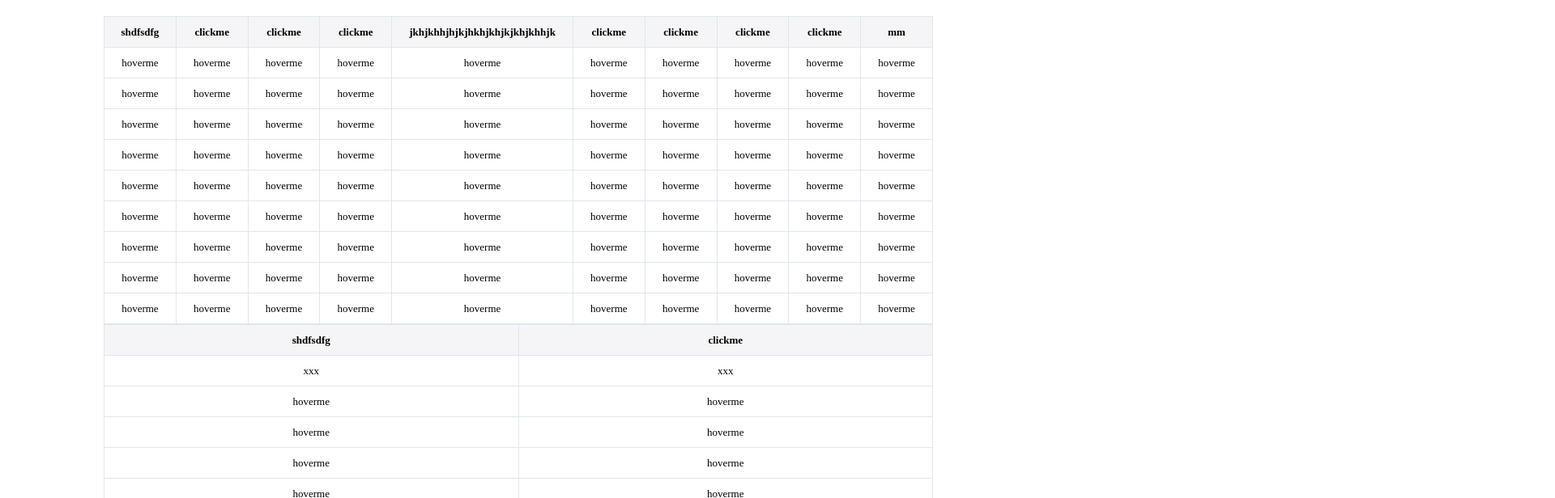
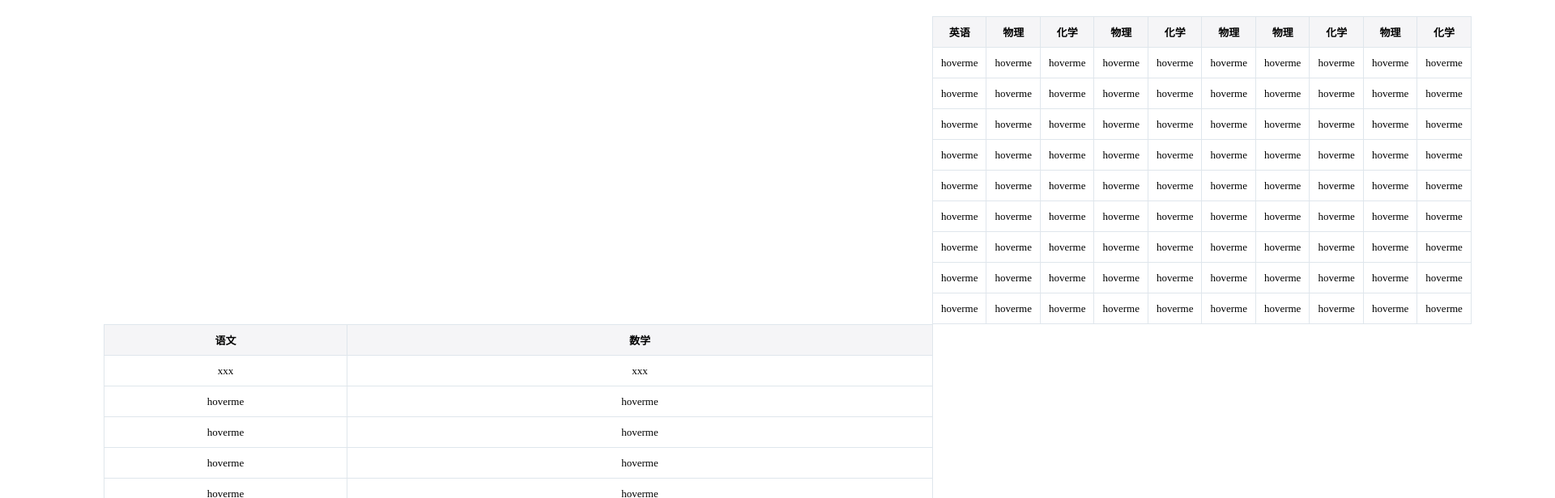
Before and after one commit to Z6T/nature-ui, a Vue app: page / in a window 1280 px wide. Shown: the top 616 px of the page at 81% size, 1920 px wide, since content can reach past the window. Built offline with nearby package versions, Linux system fonts and the light colour scheme.

Commit message:
太忙,增加了th和props的读取

```diff
--- a/examples/App.vue
+++ b/examples/App.vue
@@ -1,6 +1,21 @@
 <template>
     <div id="app">
-        <nt-table />
+        <nt-table>
+            <nt-table-column label="语文" prop="chinese" width="300" fixed></nt-table-column>
+            <nt-table-column label="数学" prop="shuxue" fixed></nt-table-column>
+            <nt-table-column label="英语" prop="shffuxue"></nt-table-column>
+            <nt-table-column label="物理" prop="shuxttue"></nt-table-column>
+            <nt-table-column label="化学" prop="sfdhuxue"></nt-table-column>
+            <nt-table-column label="物理" prop="shuxttue"></nt-table-column>
+            <nt-table-column label="化学" prop="sfdhuxue"></nt-table-column>
+            <nt-table-column label="物理" prop="shuxttue"></nt-table-column>
+            <nt-table-column label="物理" prop="shuxttue"></nt-table-column>
+            <nt-table-column label="化学" prop="sfdhuxue"></nt-table-column>
+            <nt-table-column label="物理" prop="shuxttue"></nt-table-column>
+            <nt-table-column label="化学" prop="sfdhuxue"></nt-table-column>
+            <nt-table-column label="地理" prop="shuxuekk" width="100" fixed="right"></nt-table-column>
+            <nt-table-column label="生物" prop="sgfghuxue" width="300" fixed="right"></nt-table-column>
+        </nt-table>
         <hr />
         <!-- <nt-swiper></nt-swiper> -->
         <hr />
--- a/packages/index.js
+++ b/packages/index.js
@@ -10,6 +10,7 @@ import Tree from './tree';
 import Tranfer from './transfer';
 import Swiper from './swiper';
 import Table from './table';
+import TableColumn from './table/tablecolumn';
 
 // 所有组件列表
 const components = [
@@ -24,7 +25,8 @@ const components = [
     Tree,
     Tranfer,
     Swiper,
-    Table
+    Table,
+    TableColumn
 ]
 // 定义 install 方法，接收 Vue 作为参数
 const install = function (Vue) {
--- a/packages/nt-styles/src/table.css
+++ b/packages/nt-styles/src/table.css
@@ -4,7 +4,7 @@ table{
     & thead th,tbody td{
         font-size: 13px;
         height: 38px;
-        width: 80px;
+        /* width: 80px; */
         border: 1px solid #dfe6ec;
         padding: 6px 10px;
         box-sizing: border-box;
@@ -37,9 +37,6 @@ table{
         left: 0;
         top: 0;
         overflow: hidden;
-        width: 200px;
-        & table{
-        }
     }
     @e fixedright{
         /* position: relative; */
@@ -47,9 +44,6 @@ table{
         right: 0;
         top: 0;
         overflow: hidden;
-        width: 200px;
-        & table{
-        }
     }
 }
 
--- a/packages/table/index.1.vue
+++ /dev/null
@@ -1,161 +0,0 @@
-74745
-<template>
-    <div class="nt-table">
-        <div class="nt-table__body">
-            <table style="table-layout: fixed;" cellpadding="0" cellspacing="0" width="400">
-                <thead>
-                    <tr>
-                        <th>game id</th>
-                        <th>status</th>
-                        <th>turn</th>
-                        <th>last turn</th>
-                    </tr>
-                </thead>
-                <tbody>
-                    <tr>
-                        <td>内容一</td>
-                        <td>内容一</td>
-                        <td>内容一</td>
-                        <td>内容四内容四内容四内容四内容四内容四内容四内容四内容四/td></td>
-                    </tr>
-                    <tr>
-                        <td>内容一</td>
-                        <td>内容一</td>
-                        <td>内容一</td>
-                        <td>内容四/td></td>
-                    </tr>
-                    <tr>
-                        <td>内容一</td>
-                        <td>内容一</td>
-                        <td>内容一</td>
-                        <td>内容四/td></td>
-                    </tr>
-                    <tr>
-                        <td>内容一</td>
-                        <td>内容一</td>
-                        <td>内容一</td>
-                        <td>内容四/td></td>
-                    </tr>
-                    <tr>
-                        <td>内容一</td>
-                        <td>内容一</td>
-                        <td>内容一</td>
-                        <td>内容四/td></td>
-                    </tr>
-                    <tr>
-                        <td>内容一</td>
-                        <td>内容一</td>
-                        <td>内容一</td>
-                        <td>内容四/td></td>
-                    </tr>
-                    <tr>
-                        <td>内容一</td>
-                        <td>内容一</td>
-                        <td>内容一</td>
-                        <td>内容四/td></td>
-                    </tr>
-                    <tr>
-                        <td>内容一</td>
-                        <td>内容一</td>
-                        <td>内容一</td>
-                        <td>内容四/td></td>
-                    </tr>
-                </tbody>
-            </table>
-        </div>
-    </div>
-</template>
-
-<script>
-import { log } from 'util';
-import { clearTimeout } from 'timers';
-export default {
-    name: 'nt-table',
-    mounted() {
-        let timer = 0;
-
-        document.querySelector('.nt-table__body').addEventListener('scroll', function (e) {
-            console.log(555);
-            console.log(document.querySelectorAll('thead'));
-            document.querySelectorAll('thead').forEach(item => {
-                console.log(777);
-                item.style.transform = `translateY(${e.target.scrollTop}px)`
-                if (e.target.scrollTop < 10) return
-            })
-            // document.querySelectorAll('thead')
-        });
-    }
-}
-</script>
-
-<style>
-.nt-table-header {
-    overflow: auto;
-    position: relative;
-    top: 0;
-}
-.nt-table-header > table:nth-child(1) {
-    position: absolute;
-    left: 0;
-}
-.nt-table-header > table:nth-child(2) {
-    position: absolute;
-    left: 200px;
-}
-.nt-table__body {
-    height: 200px;
-    width: 300px;
-    overflow: auto;
-    position: relative;
-}
-
-table thead,
-table tr {
-    border-top-width: 1px;
-    border-top-style: solid;
-    border-top-color: rgb(211, 202, 221);
-}
-table {
-    /* width: 200px; */
-    border-bottom-width: 1px;
-    border-bottom-style: solid;
-    border-bottom-color: rgb(211, 202, 221);
-}
-
-/* Padding and font style */
-table td,
-table th {
-    padding: 5px 10px;
-    font-size: 12px;
-    font-family: Verdana;
-    color: rgb(95, 74, 121);
-}
-
-/* Alternating background colors */
-table tr:nth-child(even) {
-    background: rgb(223, 216, 232);
-}
-table tr:nth-child(odd) {
-    background: #fff;
-}
-
-/*定义滚动条高宽及背景 高宽分别对应横竖滚动条的尺寸*/
-::-webkit-scrollbar {
-    width: 6px; /*滚动条宽度*/
-    height: 6px; /*滚动条高度*/
-}
-
-/*定义滚动条轨道 内阴影+圆角*/
-::-webkit-scrollbar-track {
-    -webkit-box-shadow: inset 0 0 3px;
-    border-radius: 10px; /*滚动条的背景区域的圆角*/
-    background-color: red; /*滚动条的背景颜色*/
-}
-
-/*定义滑块 内阴影+圆角*/
-::-webkit-scrollbar-thumb {
-    border-radius: 10px; /*滚动条的圆角*/
-    -webkit-box-shadow: inset 0 0 3px rgba(0, 0, 0, 0.3);
-    background-color: green; /*滚动条的背景颜色*/
-}
-</style>
--- a/packages/table/index.vue
+++ b/packages/table/index.vue
@@ -4,16 +4,11 @@
             <table class="nt-table__scroll__table" ref="scrollTable">
                 <thead ref="scrolThead">
                     <tr>
-                        <th>shdfsdfg</th>
-                        <th>clickme</th>
-                        <th>clickme</th>
-                        <th>clickme</th>
-                        <th>jkhjkhhjhjkjhkhjkhjkjkhjkhhjk</th>
-                        <th>clickme</th>
-                        <th>clickme</th>
-                        <th>clickme</th>
-                        <th>clickme</th>
-                        <th>mm</th>
+                        <th
+                            v-for="(item,index) in scrollTitleData.title"
+                            :key="index+'_'+item.prop"
+                            v-text="item.label"
+                        ></th>
                     </tr>
                 </thead>
 
@@ -133,8 +128,12 @@
             <table class="nt-table__fixedleft__table" ref="fixedleftTable">
                 <thead ref="fixedleftThead" style="transform:translateY(0px)">
                     <tr>
-                        <th>shdfsdfg</th>
-                        <th>clickme</th>
+                        <th
+                            :width="item.width"
+                            v-for="(item,index) in fixedLeftTitleData.title"
+                            :key="index+'_'+item.prop"
+                            v-text="item.label"
+                        ></th>
                     </tr>
                 </thead>
 
@@ -182,8 +181,12 @@
             <table class="nt-table__fixedright__table" ref="fixedrightTable">
                 <thead ref="fixedrightThead" style="transform:translateY(0px)">
                     <tr>
-                        <th>shdfsdfg</th>
-                        <th>clickme</th>
+                        <th
+                            :width="item.width"
+                            v-for="(item,index) in fixedRightTitleData.title"
+                            :key="index+'_'+item.prop"
+                            v-text="item.label"
+                        ></th>
                     </tr>
                 </thead>
 
@@ -233,36 +236,68 @@
 <script>
 export default {
     name: 'nt-table',
-    mounted() {
-        console.log('this.$refs.scrollWrapper :', this.$refs);
-        const _this = this;
-        this.$refs.scrolWrapper.addEventListener('scroll', function (e) {
+    data() {
+        return {
+            titleAllData: [],
+            fixedLeftTitleData: {
+                title: [],
+                data: []
+            },
+            fixedRightTitleData: {
+                title: [],
+                data: []
+            },
+            scrollTitleData: {
+                title: [],
+                data: []
+            },
+        }
+    },
+    methods: {
+        handleSlotData() {
+            const slotDefault = this.$slots.default;
+            slotDefault.forEach(item => this.titleAllData.push(item.data.attrs))
+            this.fixedLeftTitleData.title = this.titleAllData.filter(item => typeof item.fixed !== 'undefined' && (item.fixed === '' || item.fixed === 'left'))
+            this.fixedRightTitleData.title = this.titleAllData.filter(item => item.fixed === 'right');
+            this.scrollTitleData.title = this.titleAllData.filter(item => typeof item.fixed === 'undefined');
+        },
+        bindScrollEvent() {
+            // 更改scroll的padding
+            if (this.fixedLeftTitleData.title.length !== 0 || this.fixedLeftTitleData.title.length !== 0) {
+                setTimeout(() => {
+                    const [pdLeft, pdRight] = [this.$refs.fixedleftWrapper.offsetWidth, this.$refs.fixedrightWrapper.offsetWidth]
+                    this.$refs.scrolWrapper.style.padding = `0 ${pdRight - 1}px  0  ${pdLeft - 1}px `;
+                }, 0);
+            }
+            this.$refs.ntTableWrapper.addEventListener('scroll', (e) => {
                 const { scrollTop, scrollLeft } = e.target;
-            console.log(scrollTop, scrollLeft, e);
-            // _this.$refs.scrolThead.style.transform = `translateY(${scrollTop}px)`
-            // _this.$refs.fixedleftTable.style.transform = `translateY(-${scrollTop}px)`
-            // _this.$refs.fixedleftThead.style.transform = `translateY(${scrollTop}px)`
-        })
-        this.$refs.ntTableWrapper.addEventListener('scroll', function (e) {
-            const { scrollTop, scrollLeft, scrollWidth } = e.target;
-            _this.$refs.scrolThead.style.transform = `translateY(${scrollTop}px)`
+                // 固定头
+                this.$refs.scrolThead.style.transform = `translateY(${scrollTop}px)`
+                // 左右滑动控制fixtable的阴影的显示隐藏
                 if (scrollLeft) {
-                _this.$refs.fixedleftWrapper.classList.add('fix-shadow')
+                    this.$refs.fixedleftWrapper.classList.add('fix-shadow')
                 } else {
-                _this.$refs.fixedleftWrapper.classList.remove('fix-shadow')
+                    this.$refs.fixedleftWrapper.classList.remove('fix-shadow')
                 }
                 // 因为缩进了2px
-            if (scrollLeft + 2 === _this.$refs.fixedleftWrapper.offsetWidth + _this.$refs.fixedleftWrapper.offsetWidth) {
-                _this.$refs.fixedrightWrapper.classList.remove('fix-shadow')
+                console.log(this.$refs.fixedleftWrapper.offsetWidth + this.$refs.fixedleftWrapper.offsetWidth, scrollLeft);
+
+                if (scrollLeft + 2 === this.$refs.fixedleftWrapper.offsetWidth + this.$refs.fixedleftWrapper.offsetWidth) {
+                    this.$refs.fixedrightWrapper.classList.remove('fix-shadow')
                 } else {
-                _this.$refs.fixedrightWrapper.classList.add('fix-shadow')
+                    this.$refs.fixedrightWrapper.classList.add('fix-shadow')
                 }
-            _this.$refs.fixedleftThead.style.transform = `translateY(${scrollTop}px)`
-            _this.$refs.fixedleftWrapper.style.left = `${scrollLeft}px`
+                this.$refs.fixedleftThead.style.transform = `translateY(${scrollTop}px)`
+                this.$refs.fixedleftWrapper.style.left = `${scrollLeft}px`
 
-            _this.$refs.fixedrightThead.style.transform = `translateY(${scrollTop}px)`
-            _this.$refs.fixedrightWrapper.style.right = `-${scrollLeft}px`
+                this.$refs.fixedrightThead.style.transform = `translateY(${scrollTop}px)`
+                this.$refs.fixedrightWrapper.style.right = `-${scrollLeft}px`
             })
+        }
+    },
+    mounted() {
+        this.handleSlotData()
+        this.bindScrollEvent();
     },
 }
 </script>
```
Also changed, not shown: packages/table/tablecolumn.vue (added, +25 -0 lines). Lines whose indentation alone changed are shown as unchanged.
